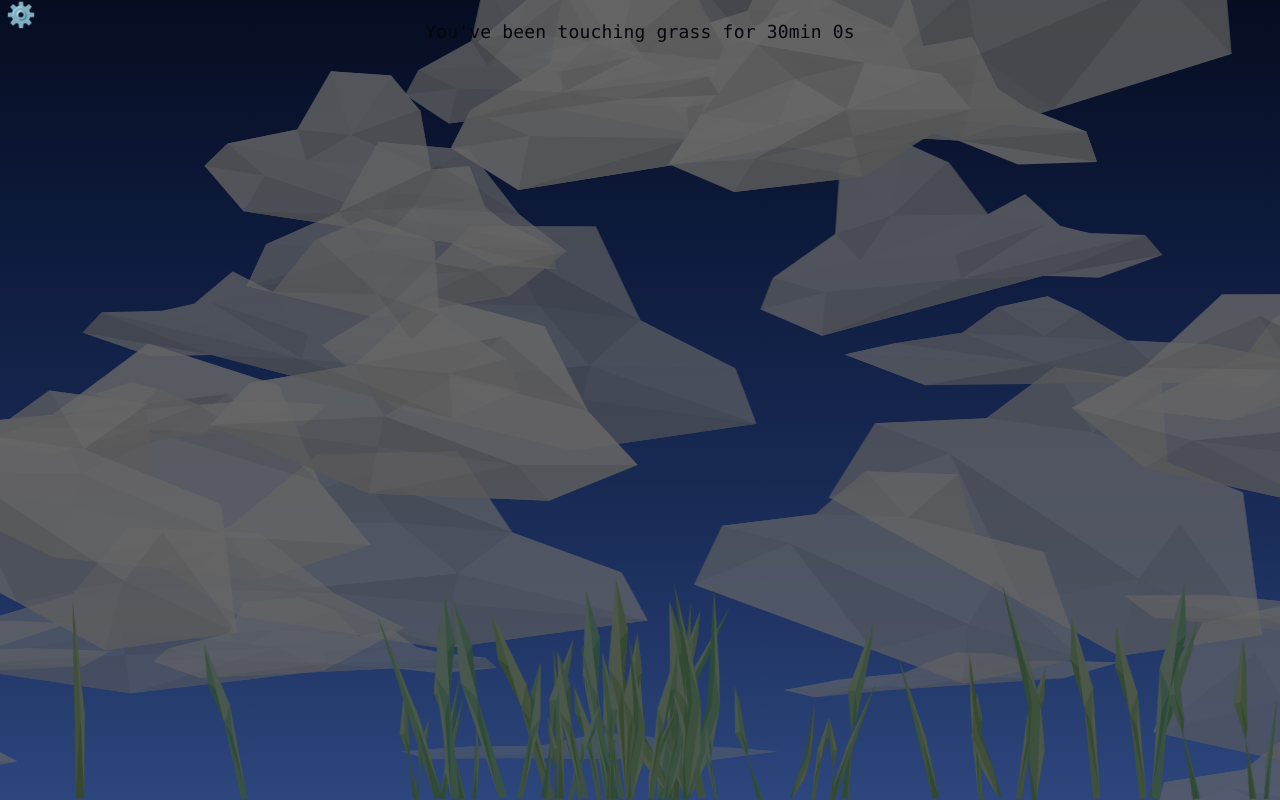
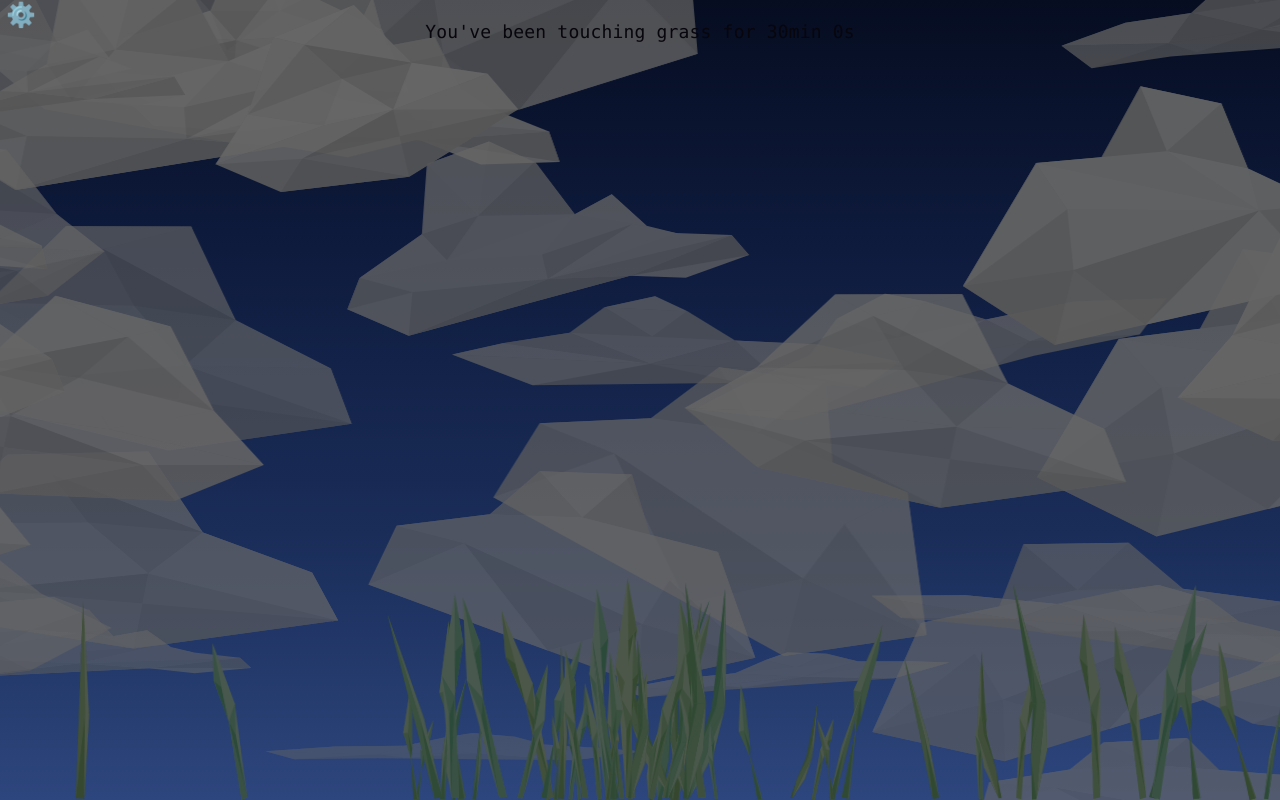
Before and after one commit to rylander925/engin1tr-website, a React (Vite) app: page / in a window 1280 px wide. Built offline with nearby package versions, Linux system fonts and the light colour scheme.

Commit message:
Added a minimum wind speed

```diff
--- a/src/ConditionsContext.jsx
+++ b/src/ConditionsContext.jsx
@@ -11,7 +11,7 @@ const initialConditions = {
     weather: {
         zipcode: 0,
         precipitation: 0, //fraction: 1=heavy, 0=none (>1 = extreme)
-        windSpeed: 1,     //fraction: ^
+        windSpeed: 0,     //fraction: ^
         cloudCover: 0.5,    //fraction: ^
         date: '',         //YYYY-MM-DD
         hour: 0           //Decimal number: 12:30PM would be represented as 12.5
--- a/src/components/Body/SkyProps/Clouds.jsx
+++ b/src/components/Body/SkyProps/Clouds.jsx
@@ -29,7 +29,8 @@ const HORIZON_BRIGHTNESS_INCREASE = 0.15     //Increased brightness of clouds at
 //Animation controls
 const BASE_DRIFT_DURATION = 50      //How long each cloud is on screen; actual reduced by windSpeed
 const DURATION_FACTOR_RANGE = 0.2   //Range in speeds clouds can move
-const MAX_WIND_SPEED = 3            //Divides base duration; multiplied by wind speed factor
+const MAX_WIND_SPEED = 3            //Divides base duration; multiplied by conditions.weather.windSpeed (so at max windspeed, base duration will be divided by 3)
+const MIN_WIND_SPEED = 0.1
 const MAX_CLOUDS = 70               //Clouds when cloud cover is 100%
 
 const GUST_INTERVAL = 10000 // ms between automatic wind gusts
@@ -122,7 +123,7 @@ function linear(x, min) {
 export default function Clouds() {
     const conditions = useConditions();
 
-    const driftDuration = BASE_DRIFT_DURATION / (MAX_WIND_SPEED * conditions.weather.windSpeed);
+    const driftDuration = BASE_DRIFT_DURATION / (MAX_WIND_SPEED * linear(conditions.weather.windSpeed, 0.1));
     const visibleClouds = MAX_CLOUDS * steepHill(conditions.weather.cloudCover, 0.1)
 
     const [clouds, setClouds] = useState(() => Array.from({length:MAX_CLOUDS}, (_, i) => generateCloud(i, true))); //NOTE ID assigned to clouds is index + 1, not index
```
